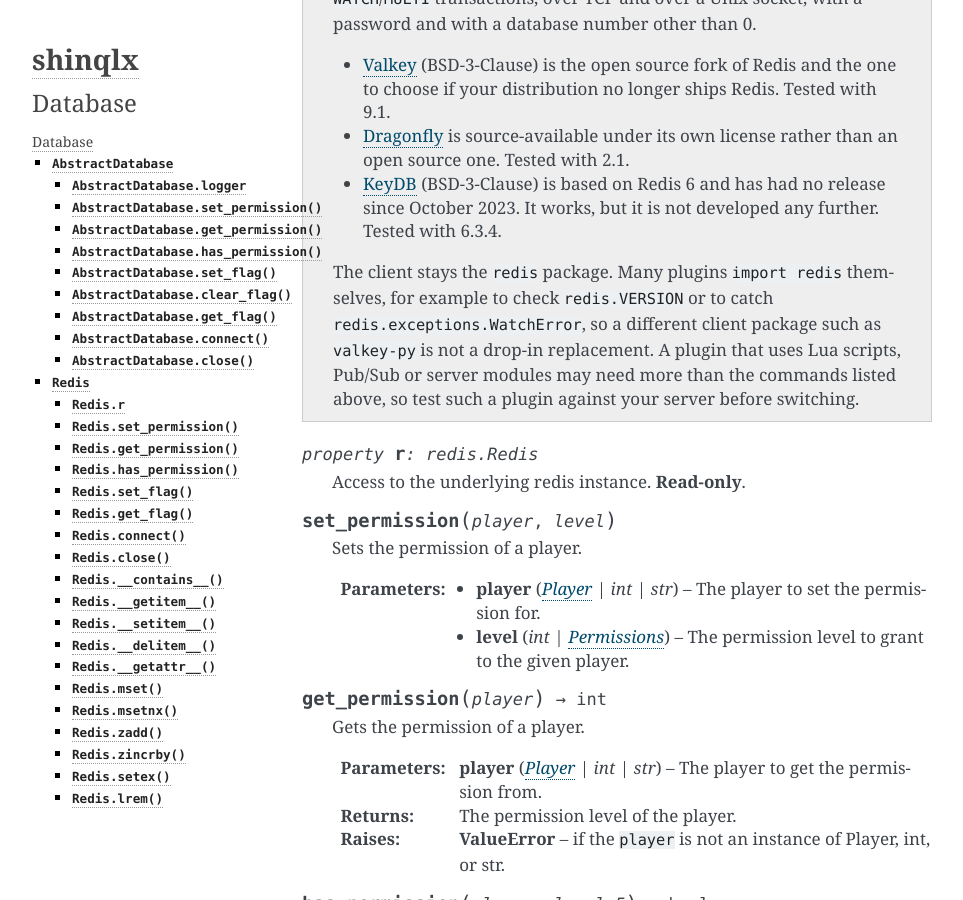
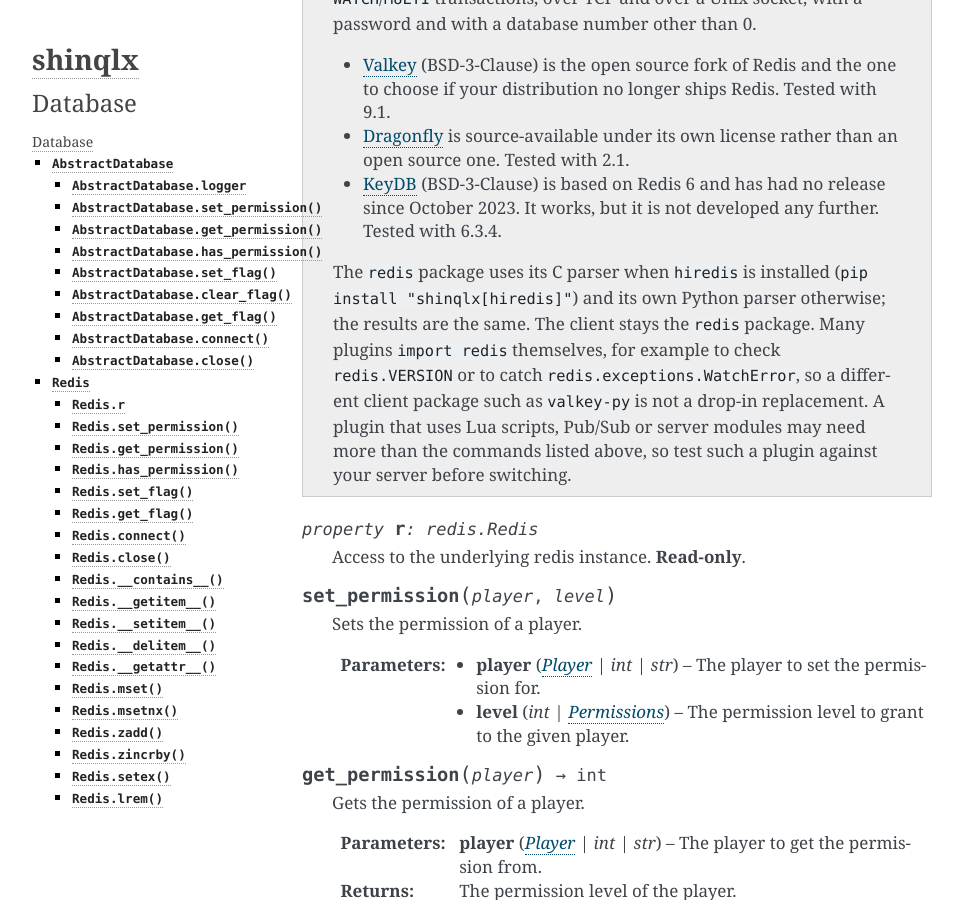
Before and after one commit to mgaertne/shinqlx, a Sphinx documentation site: the page built from docs/database.rst, in a window 1280 px wide and 900 px high, scrolled down 1931 px. Shown: the whole window, without its empty margins (148-1111 px from the left). Built offline with Sphinx 7.4.7, drawn with Linux system fonts in a browser that asks for light colours.

Commit message:
make hiredis an optional extra of shinqlx

```diff
--- a/docs/database.rst
+++ b/docs/database.rst
@@ -99,7 +99,8 @@ Database
       - `KeyDB <https://docs.keydb.dev>`_ (BSD-3-Clause) is based on Redis 6 and has had no release since October
         2023. It works, but it is not developed any further. Tested with 6.3.4.
 
-      The client stays the ``redis`` package. Many plugins ``import redis`` themselves, for example to check
+      The ``redis`` package uses its C parser when ``hiredis`` is installed (``pip install "shinqlx[hiredis]"``) and its
+      own Python parser otherwise; the results are the same. The client stays the ``redis`` package. Many plugins ``import redis`` themselves, for example to check
       ``redis.VERSION`` or to catch ``redis.exceptions.WatchError``, so a different client package such as
       ``valkey-py`` is not a drop-in replacement. A plugin that uses Lua scripts, Pub/Sub or server modules may need
       more than the commands listed above, so test such a plugin against your server before switching.
--- a/pyproject.toml
+++ b/pyproject.toml
@@ -15,9 +15,10 @@ classifiers = [
     "Programming Language :: Rust",
     "Programming Language :: Python :: Implementation :: CPython",
 ]
-dependencies = [ "setuptools>=61.2", "redis>=5.0", "hiredis>=3.0" ]
+dependencies = [ "setuptools>=61.2", "redis>=5.0" ]
 
 [project.optional-dependencies]
+hiredis = [ "hiredis>=3.0" ]
 ruff = [ "ruff>=0.17" ]
 mypy = [ "mypy>=0.990", "types-redis>=4.3" ]
 ty = [ "ty>=0.0.91" ]
```
Also changed, not shown: CHANGELOG.md (+6 -0 lines).
